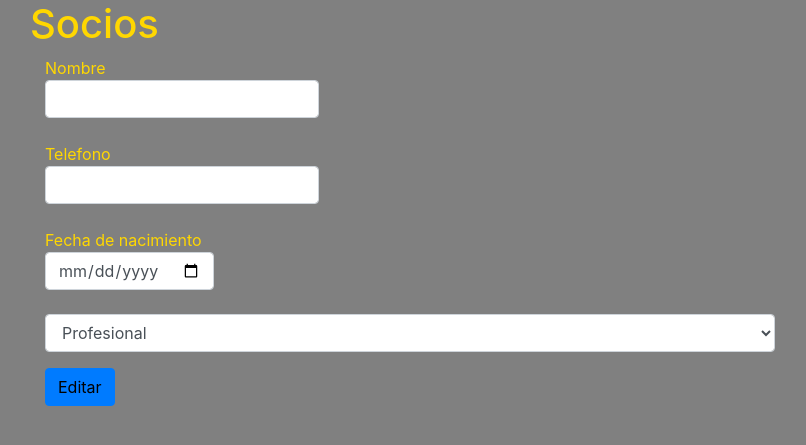
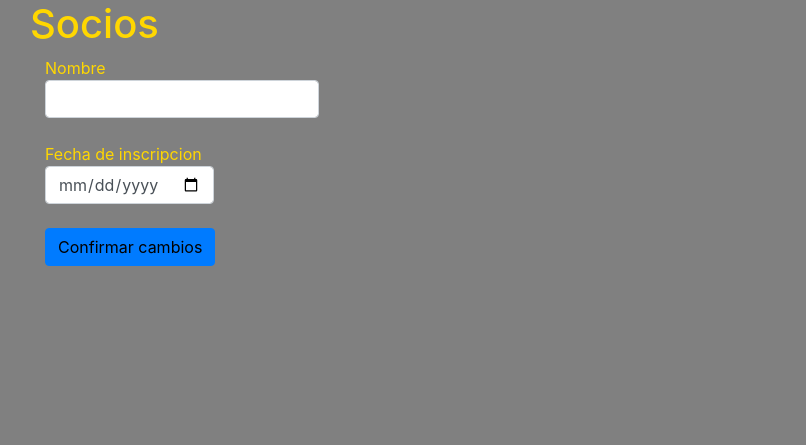
Before and after one commit to JoseManuelJimenezTrujillo/proyecto_GYM, a PHP site: page /modificar.php?id=1 in a window 1280 px wide. Shown: the top 445 px of the page, without its empty margins (40-846 px from the left). Run offline with PHP 8.4, Linux system fonts and the light colour scheme; data that the repository does not hold is empty.

Commit message:
estructura bien

```diff
--- a/modificar.php
+++ b/modificar.php
@@ -17,7 +17,7 @@
 		<link rel="stylesheet" href="css/bootstrap.min.css">
 		<link rel="stylesheet" href="estilos.css">
 
-		<title>Club Deportivo La Venta</title>
+		<title>Gimnasio No+Panza</title>
 	</head>
 	<body>
 		<div class="container">
@@ -28,38 +28,18 @@
 			<div class="row">
 				<div class="col-md-8">
 					<!-- Completar atributos de form -->
-					<form id="registro" name="registro" autocomplete="off" action="editar2.php" method="Post">
+					<form id="registro" name="registro" autocomplete="off" action="modificar2.php" method="Post">
 						<div class="form-group">
 							<label>Nombre<input type="text" class="form-control"name="Nombre" maxlength="50" required value="<?php echo $fila['Nombre']; ?>"></label>
 							<input type="hidden" name="id" value="<?php echo $fila['ID'];?>">
 						</div>
 
 						<div class="form-group">
-							<label>Telefono<input type="text" class="form-control" name="Telefono" maxlength="9" required value="<?php echo $fila['Telefono']; ?>"></label>
+							<label>Fecha de inscripcion<input type="date" class="form-control" name="fecha" required value="<?php echo $fila['Fecha_de_nacimiento']; ?>"></label>
 						</div>
 
 						<div class="form-group">
-							<label>Fecha de nacimiento<input type="date" class="form-control" name="Fecha_de_nacimiento" required value="<?php echo $fila['Fecha_de_nacimiento']; ?>"></label>
-						</div>
-						<div class="form-group">
-							<select name="Categoría" id="Categoría" class="form-control">
-							<?php
-							if($fila['Categoría']=='Amateur'){
-							?>
-								<option selected>Amateur</option>
-								<option>Profesional</option>
-							<?php
-								}else{
-							?>
-								<option selected>Profesional</option>
-								<option>Amateur</option>
-							<?php
-								}
-							?>
-							</select>
-						</div>
-						<div class="form-group">
-						<input type="submit" class='btn btn-primary' value="Editar" >
+						<input type="submit" class='btn btn-primary' value="Confirmar cambios" >
 
 						</div>
 					</form>
```
